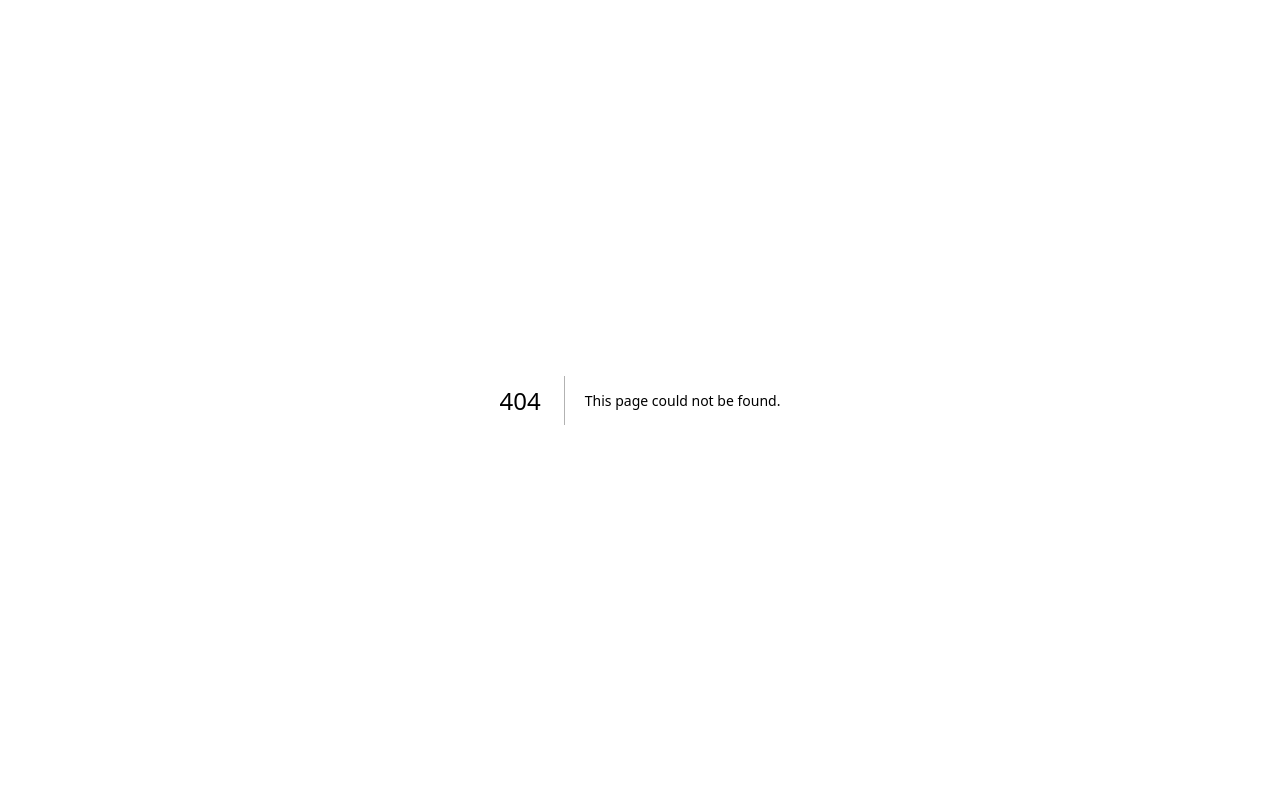
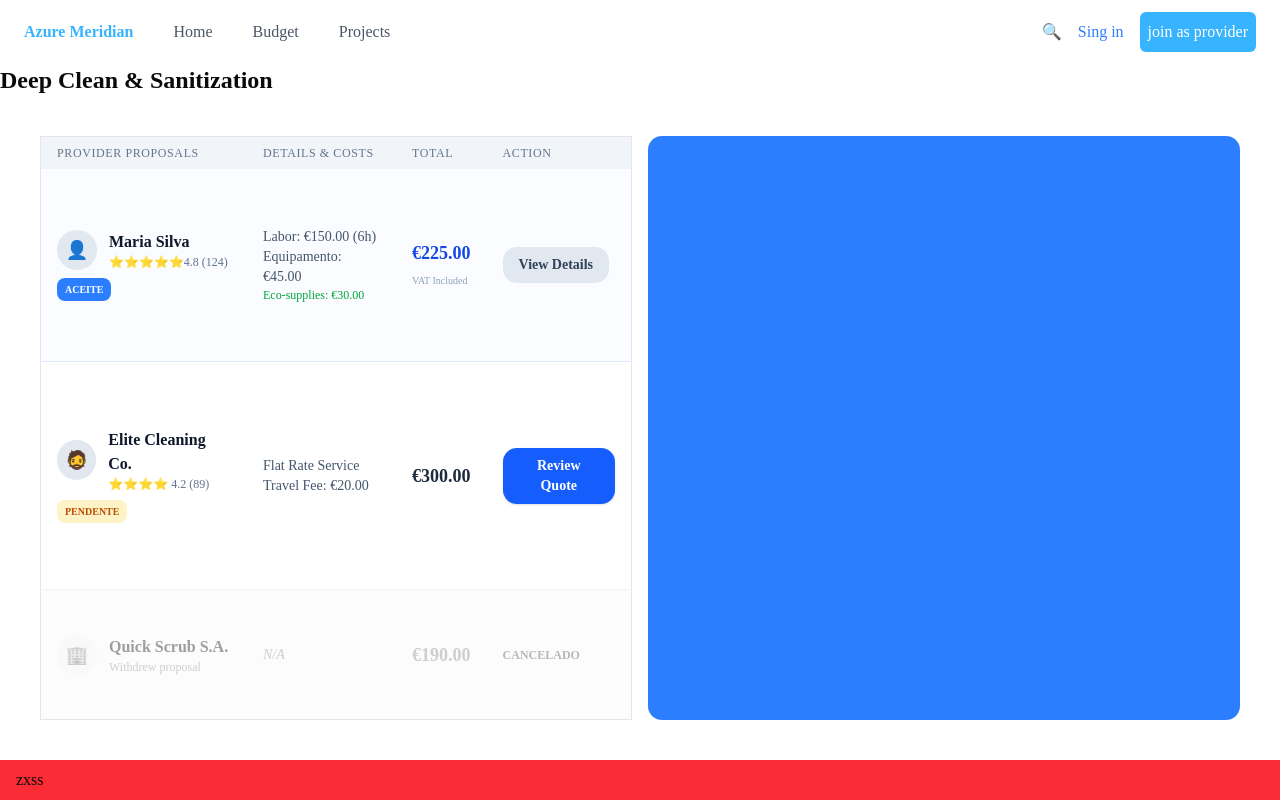
Before and after one commit to h3ricl3s/servidor-local-front, a Next.js app: page /budget in a window 1280 px wide. Before the commit this address had no page. Built offline with nearby package versions, Linux system fonts and the light colour scheme.

Commit message:
trabalho grupo

```diff
--- /dev/null
+++ b/app/(auth)/budget/page.tsx
@@ -0,0 +1,142 @@
+import Navbar from "@/components/core/navbar";
+import { Button } from "@/components/ui/button";
+import { ChevronRight, Link } from "lucide-react";
+import { Avatar } from "radix-ui";
+
+
+
+export
+
+  function DeepCleanPage() {
+  return (
+    <div className=" flex flex-col min-h-screen">
+      {/* navebar */}
+      <header className="">
+        <Navbar>
+          <div className=" flex  items-center gap-4">
+            <span>🔍</span>
+            <div className="text-blue-500">
+              <span>Sing in</span>
+            </div>
+            <div className="bg-[#37B4FD] text-white  p-2 rounded-sm">
+              <span>join as provider </span>
+            </div>
+          </div>
+        </Navbar>
+      </header>
+
+
+      <div className="text-2xl font-bold">
+        Deep Clean & Sanitization
+
+      </div>
+
+
+      <div className=" flex-1 grid grid-cols-1  lg:grid-cols-2
+        gap-4 p-4 sm:p-6 md:p-12 lg:p-10
+        ">
+
+
+        {/* main */}
+<table className="pl-25 pr-25 border w-full">
+    <thead>
+        <tr className="bg-slate-100 dark:bg-slate-800 rounded-xl">
+            <th className="px-4 py-2 text-left text-xs font-medium text-slate-500 uppercase tracking-wider">Provider Proposals</th>
+            <th className="px-4 py-2 text-left text-xs font-medium text-slate-500 uppercase tracking-wider">Details & Costs</th>
+            <th className="px-4 py-2 text-left text-xs font-medium text-slate-500 uppercase tracking-wider">Total</th>
+            <th className="px-4 py-2 text-left text-xs font-medium text-slate-500 uppercase tracking-wider">Action</th>
+        </tr>
+    </thead>
+
+    <tbody className="bg-white">
+        <tr className="border-b border-blue-100 bg-blue-50/30">
+            <td className="text-left px-4 py-4">
+                <div className="flex items-center gap-3">
+                    <div className="w-10 h-10 bg-slate-200 rounded-full flex items-center justify-center text-lg">👤</div>
+                    <div>
+                        <p className="font-bold text-slate-900">Maria Silva</p>
+                        <p className="text-xs text-slate-500">⭐⭐⭐⭐⭐4.8 (124)</p>
+                    </div>
+                </div>
+                <span className="inline-block mt-2 bg-blue-500 text-white text-[10px] font-bold px-2 py-1 rounded-md">ACEITE</span>
+            </td>
+            <td className="text-left px-4 py-4 text-sm text-slate-600">
+                <p>Labor: €150.00 (6h)</p>
+                <p>Equipamento: €45.00</p>
+                <p className="text-xs text-green-600">Eco-supplies: €30.00</p>
+            </td>
+            <td className="text-left px-4 py-4">
+                <p className="text-lg font-bold text-blue-700">€225.00</p>
+                <span className="text-[10px] text-slate-400">VAT Included</span>
+            </td>
+            <td className="text-left px-4 py-4">
+                <button className="bg-slate-200 text-slate-700 font-semibold rounded-xl px-4 py-2 text-sm hover:bg-slate-300 transition-all">
+                    View Details
+                </button>
+            </td>
+        </tr>
+
+        <tr className="border-b border-slate-100">
+            <td className="text-left px-4 py-4">
+                <div className="flex items-center gap-3">
+                    <div className="w-10 h-10 bg-slate-200 rounded-full flex items-center justify-center text-lg">🧔</div>
+                    <div>
+                        <p className="font-bold text-slate-900">Elite Cleaning Co.</p>
+                        <p className="text-xs text-slate-500">⭐⭐⭐⭐ 4.2 (89)</p>
+                    </div>
+                </div>
+                <span className="inline-block mt-2 bg-amber-100 text-amber-700 text-[10px] font-bold px-2 py-1 rounded-md">PENDENTE</span>
+            </td>
+            <td className="text-left px-4 py-4 text-sm text-slate-600">
+                <p>Flat Rate Service</p>
+                <p>Travel Fee: €20.00</p>
+            </td>
+            <td className="text-left px-4 py-4">
+                <p className="text-lg font-bold text-slate-800">€300.00</p>
+            </td>
+            <td className="text-left px-4 py-4">
+                <button className="bg-blue-600 text-white font-semibold rounded-xl px-4 py-2 text-sm hover:bg-blue-700 shadow-sm transition-all">
+                    Review Quote
+                </button>
+            </td>
+        </tr>
+
+        <tr className="opacity-50 grayscale bg-slate-50">
+            <td className="text-left px-4 py-4">
+                <div className="flex items-center gap-3">
+                    <div className="w-10 h-10 bg-slate-100 rounded-full flex items-center justify-center text-lg">🏢</div>
+                    <div>
+                        <p className="font-bold text-slate-700">Quick Scrub S.A.</p>
+                        <p className="text-xs text-slate-400">Withdrew proposal</p>
+                    </div>
+                </div>
+            </td>
+            <td className="text-left px-4 py-4 text-sm text-slate-400 italic">
+                N/A
+            </td>
+            <td className="text-left px-4 py-4">
+                <p className="text-lg font-bold text-slate-400">€190.00</p>
+            </td>
+            <td className="text-left px-4 py-4 text-xs font-bold text-slate-500">
+                CANCELADO
+            </td>
+        </tr>
+    </tbody>
+</table>
+
+
+        {/* sidebar div */}
+        <div className="bg-blue-500 py-2 rounded-xl">
+
+        </div>
+      </div>
+      {/* footer */}
+      <div className="sticky bottom-0 flex px-4 bg-red-500 py-2">
+        zxss
+      </div>
+
+    </div>
+  );
+}
+
+export default DeepCleanPage;
--- a/app/(auth)/home/page.tsx
+++ b/app/(auth)/home/page.tsx
@@ -1,6 +1,7 @@
 import Navbar from "@/components/core/navbar";
 import { PedidoCard } from "@/components/core/pedido-card";
-import { Link } from "lucide-react";
+import { BellIcon } from "lucide-react";
+import Link from "next/link";
 
 
 const pedidos = [
@@ -24,14 +25,23 @@ export default function HomePage() {
     <div className="min-h-screen bg-slate-50">
       {/* NAVBAR */}
       <Navbar>
-        <nav className="flex  px-4 sm:px-6 md:px-12 lg:px-10 py-4 items-center ">
-          <Link className="text-gray-600 hover:text-blue-500 transition-colors"
-            href="#">Home</Link>
-        </nav>
-        <div className="flex px-4 sm:px-6 md:px-12 lg:px-10 py-6">
-          {/* sedibar fixa a esquerda */}
-          <div></div>
-        </div>
+       <div className="flex items-center grap-4">
+             <div >
+               <input
+               className="w-64  pl-11 bg-slate-50 border-none focus-visible:ring-1 focus-visible:ring-1 focus-visible:ring-blue-500 transitio-all"
+               placeholder="Search services..."
+               type="text"/>
+             </div>
+
+             <div className="p-2 hover:bg-slate-50 rounded-full transition-all active:scale-95">
+               <BellIcon />
+            </div>
+            <div>
+             f
+            </div>
+
+
+           </div>
       </Navbar>
 
       <div className="grid grid-cols-1 md:grid-cols-2 lg:grid-cols-3 gap-4">
--- a/components/core/navbar.tsx
+++ b/components/core/navbar.tsx
@@ -1,4 +1,5 @@
-import { BellIcon, Link } from "lucide-react";
+import { BellIcon } from "lucide-react";
+import Link from "next/link";
 
 export default function Navbar({
   children,
@@ -6,41 +7,23 @@ export default function Navbar({
   children: React.ReactNode;
 }) {
     return (
-       <nav className="stricky top-0 z-10 w-full bg-white sadow-sm p-4">
-         <div className="flex justify-between items-center h-16 px-6">
-           <div className="flex items-center gap-10">
-             <span className="flex gap-10 font-semibold ">Azure Meridian </span>
+       <nav className="stricky top-0 z-10 w-full bg-white sadow-sm ">
+         <div className="flex justify-between items-center  h-16 px-6">
+           <div className="flex items-center  gap-10">
+             <h1 className="flex gap-10 font-semibold text-[#37B4FD] ">
+               Azure Meridian </h1>
 
-             <div className="flex gap-10 font-semibold">
-               <Link className="" href="/">Find Post</Link>
-               <Link href="#">Services</Link>
+             <div className="flex gap-10  text-gray-600 ">
+               <Link className="" href="/home">Home</Link>
+               <Link href="/budget">Budget</Link>
                <Link href="#">Projects</Link>
-               <Link href="#">Support</Link>
              </div>
            </div>
 
-           <div className="flex items-center grap-4">
-             <div className="relative hidden sm:block group">
-               <input
-               className="w-64 h-12 pl-11 bg-slate-50 border-none focus-visible:ring-1 focus-visible:ring-1 focus-visible:ring-blue-500 transitio-all"
-               placeholder="Search services..."
-               type="text"/>
-             </div>
-
-             <div className="p-2 hover:bg-slate-50 rounded-full transition-all active:scale-95">
-               <Link href="#">
-               <BellIcon />
-               </Link>
-            </div>
-            <div>
-              {children}
-            </div>
-
-
-           </div>
-
-         </div>
-
-   </nav>
+          <div>
+            {children}
+          </div>
+        </div>
+      </nav>
     );
 }
```
Also changed, not shown: app/(auth)/budget/deep-clean.tsx (deleted).
